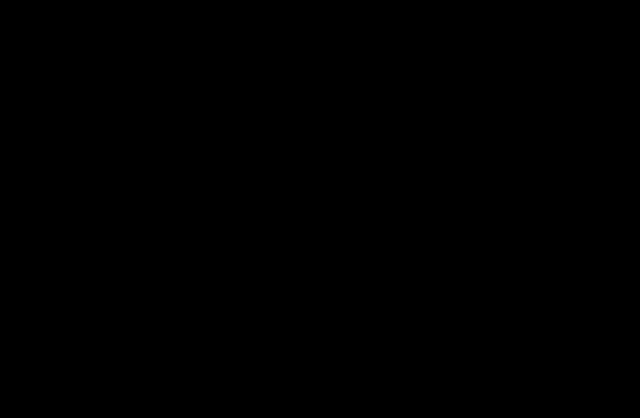
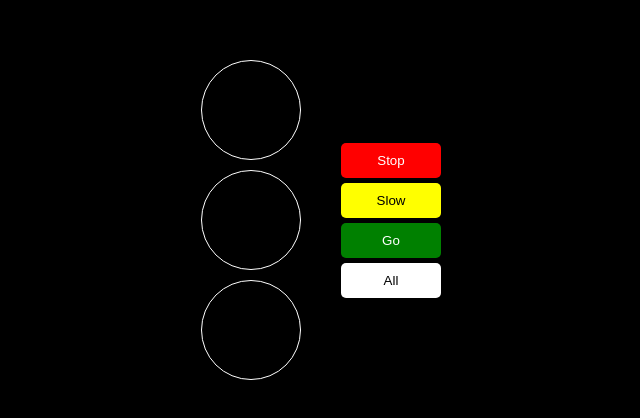
Before and after one commit to anurag9601/machine-coding-prep, a React (Vite) app: page /traffic-light in a window 1280 px wide. Before the commit this address had no page. Shown: the part 180-598 px from the top of the page, without its empty margins (319-959 px from the left). Built offline with nearby package versions, Linux system fonts and the light colour scheme.

Commit message:
traffic light problem

```diff
--- a/src/App.tsx
+++ b/src/App.tsx
@@ -5,6 +5,7 @@
 import VirtualScroll from "./VirtualScroll/VirtualScroll";
 import MemoryGame from "./MemoryGame/MemoryGame";
 import NestedComment from "./NestedComments/NestedComment";
+import TrafficLight from "./TrafficLight/TrafficLight";
 
 function App() {
   return (
@@ -18,6 +19,7 @@
         />
         <Route path="/memory-game" element={<MemoryGame />} />
         <Route path="/nested-comment" element={<NestedComment />} />
+        <Route path="/traffic-light" element={<TrafficLight />} />
       </Routes>
     </div>
   );
--- a/src/NestedComments/Comment/Comment.tsx
+++ b/src/NestedComments/Comment/Comment.tsx
@@ -22,7 +22,7 @@
 
   const replyRef = React.useRef<HTMLInputElement | null>(null);
 
-  const handleSendReply = (e: React.FormEvent) => {
+  const handleSendReply = React.useCallback((e: React.FormEvent) => {
     e.preventDefault();
     if (!replyRef.current) return;
 
@@ -48,15 +48,17 @@
 
     replyRef.current.value = "";
     setReplyBoxVisible(false);
-  };
+  }, []);
 
-  const handleDelete = () => {
+  const handleDelete = React.useCallback(() => {
     setComments((prev) => {
       let updatedComments = { ...prev };
 
       updatedComments[comment.parentId].childrens = updatedComments[
         comment.parentId
-      ].childrens.filter((child) => child != comment.id);
+      ].childrens.filter((child) => {
+        return child != comment.id;
+      });
 
       let queue = [...updatedComments[comment.id].childrens];
 
@@ -72,13 +74,13 @@
 
       return updatedComments;
     });
-  };
+  }, []);
 
   React.useEffect(() => {
     if (replyRef.current) {
       replyRef.current.focus();
     }
-  }, [replyBoxVisible]);
+  }, [replyBoxVisible === true]);
 
   return (
     <div className={styles.commentContainer}>
@@ -98,7 +100,7 @@
       </div>
       {replyBoxVisible === true && (
         <form className={styles.replyBox} onSubmit={handleSendReply}>
-          <input ref={replyRef}></input>
+          <input ref={replyRef} placeholder="Type your reply here.."></input>
           <button>Send Reply</button>
         </form>
       )}
--- /dev/null
+++ b/src/TrafficLight/TrafficLight.tsx
@@ -0,0 +1,154 @@
+import React from "react";
+
+const TrafficLight = () => {
+  const [onLight, setOnLight] = React.useState<"stop" | "slow" | "go" | "">("");
+
+  const intervalRef = React.useRef<number | null>(null);
+
+  function handleOnAllLights() {
+    let list: any = ["stop", "slow", "go"];
+    let index = -1;
+
+    intervalRef.current = setInterval(() => {
+      if (index == 2) {
+        index = 0;
+      } else {
+        index += 1;
+      }
+
+      setOnLight(() => {
+        return list[index];
+      });
+    }, 1000);
+  }
+
+  function handleOtherBtns(command: any) {
+    if (intervalRef.current) {
+      clearInterval(intervalRef.current);
+      intervalRef.current = null;
+    }
+    setOnLight(command);
+  }
+
+  return (
+    <div
+      style={{
+        flex: "1",
+        display: "flex",
+        alignItems: "center",
+        justifyContent: "center",
+        gap: "40px",
+      }}
+    >
+      <div
+        style={{
+          display: "flex",
+          flexDirection: "column",
+          alignItems: "center",
+          justifyContent: "center",
+          gap: "10px",
+        }}
+      >
+        <div
+          style={{
+            height: "100px",
+            width: "100px",
+            borderRadius: "50%",
+            border: "1px solid #fff",
+            background: `${onLight === "stop" ? "red" : "transparent"}`,
+          }}
+        ></div>
+        <div
+          style={{
+            height: "100px",
+            width: "100px",
+            borderRadius: "50%",
+            border: "1px solid #fff",
+            background: `${onLight === "slow" ? "yellow" : "transparent"}`,
+          }}
+        ></div>
+        <div
+          style={{
+            height: "100px",
+            width: "100px",
+            borderRadius: "50%",
+            border: "1px solid #fff",
+            background: `${onLight === "go" ? "green" : "transparent"}`,
+          }}
+        ></div>
+      </div>
+      <div
+        style={{
+          display: "flex",
+          flexDirection: "column",
+          alignItems: "center",
+          justifyContent: "center",
+          gap: "5px",
+        }}
+      >
+        <button
+          style={{
+            height: "35px",
+            width: "100px",
+            border: "none",
+            outline: "none",
+            borderRadius: "5px",
+            color: "#fff",
+            background: "red",
+            cursor: "pointer",
+          }}
+          onClick={() => handleOtherBtns("stop")}
+        >
+          Stop
+        </button>
+        <button
+          style={{
+            height: "35px",
+            width: "100px",
+            border: "none",
+            outline: "none",
+            borderRadius: "5px",
+            color: "#000",
+            background: "yellow",
+            cursor: "pointer",
+          }}
+          onClick={() => handleOtherBtns("slow")}
+        >
+          Slow
+        </button>
+        <button
+          style={{
+            height: "35px",
+            width: "100px",
+            border: "none",
+            outline: "none",
+            borderRadius: "5px",
+            color: "#fff",
+            background: "green",
+            cursor: "pointer",
+          }}
+          onClick={() => handleOtherBtns("go")}
+        >
+          Go
+        </button>
+        <button
+          style={{
+            height: "35px",
+            width: "100px",
+            border: "none",
+            outline: "none",
+            borderRadius: "5px",
+            color: "#000",
+            background: "white",
+            cursor: "pointer",
+          }}
+          onClick={handleOnAllLights}
+        >
+          All
+        </button>
+      </div>
+    </div>
+  );
+};
+
+export default TrafficLight;
```
